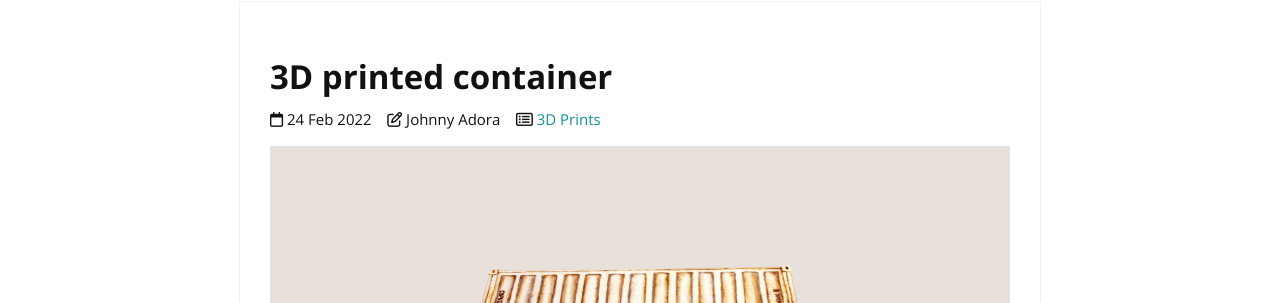
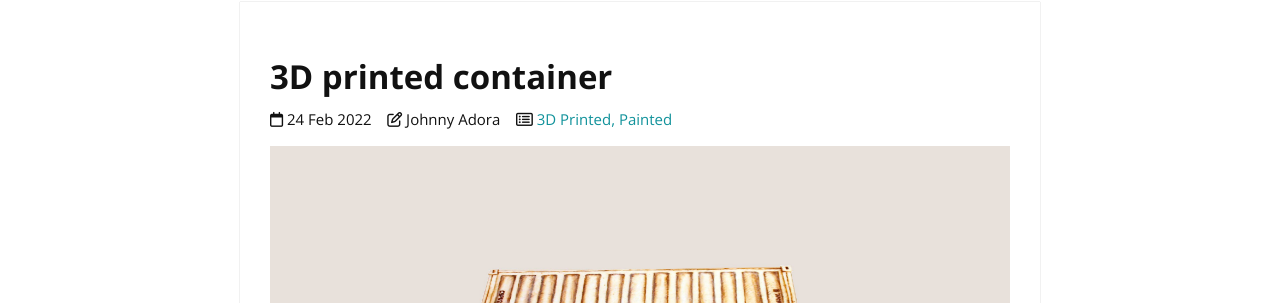
Before and after one commit to johnnyadora/johnnyadora.github.io, a Jekyll site: the page built from _posts/2022-02-24-container-3d-prints.md, in a window 1280 px wide and 900 px high. Shown: the part 194-497 px from the top of the window. Built offline with Jekyll 4.4.1, drawn with Linux system fonts in a browser that asks for light colours; nearby versions of some CDN libraries; some of the changed text lies outside the part shown.

Commit message:
Updated 3D Printed tag

```diff
--- a/_posts/2022-02-24-container-3d-prints.md
+++ b/_posts/2022-02-24-container-3d-prints.md
@@ -5,7 +5,8 @@ description:
 date:   2022-02-24 10:51:47 +0100
 img: thumb_conainer1.webp
 tags:
-- 3D Prints
+- 3D Printed
+- Painted
 color: 1976D2
 author: Johnny Adora
 ---
```
Also changed, not shown: _posts/2020-02-20-mass-effect-busts.md (+1 -1 lines), _posts/2020-05-10-mothers-and-fathers-day-statues.md (+1 -1 lines).
